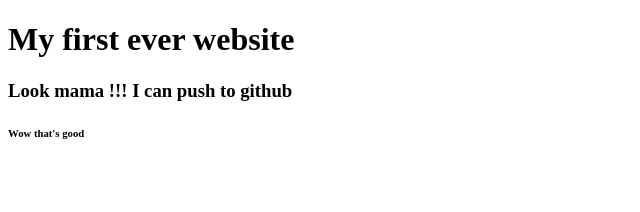
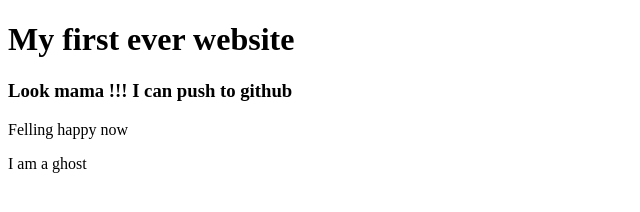
Before and after one commit to abusayedpHero/my-first-website, a plain HTML site: page index.html in a window 1280 px wide. Shown: the whole page, without its empty margins (0-640 px from the left). Drawn offline with Linux system fonts and the light colour scheme.

Commit message:
ghost added

```diff
--- a/index.html
+++ b/index.html
@@ -9,6 +9,8 @@
 <body>
     <h1>My first ever website</h1>
     <h3>Look mama !!! I can push to github</h3>
-    <h6>Wow that's good</h6>
+    <p>Felling happy now</p>
+    <p>I am a ghost</p>
+
 </body>
 </html>
```
